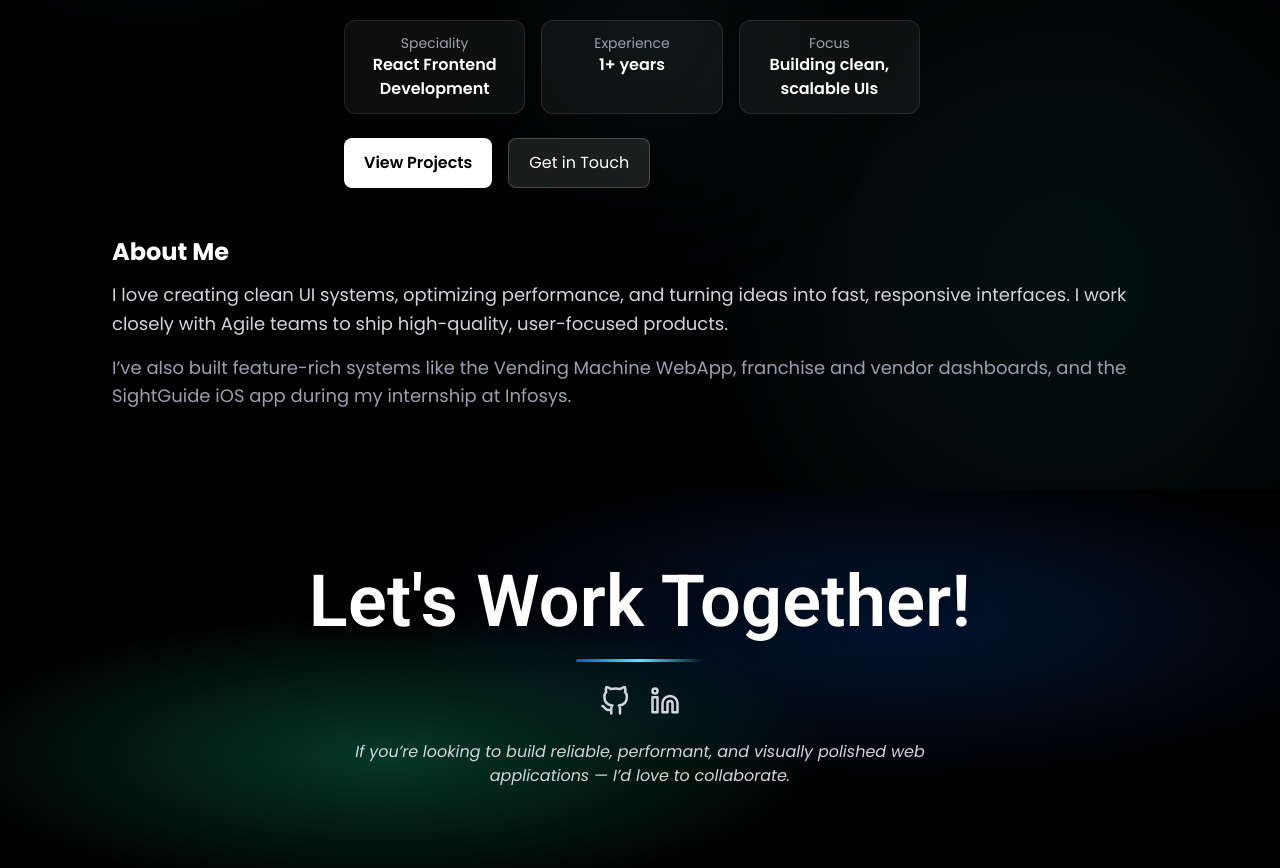
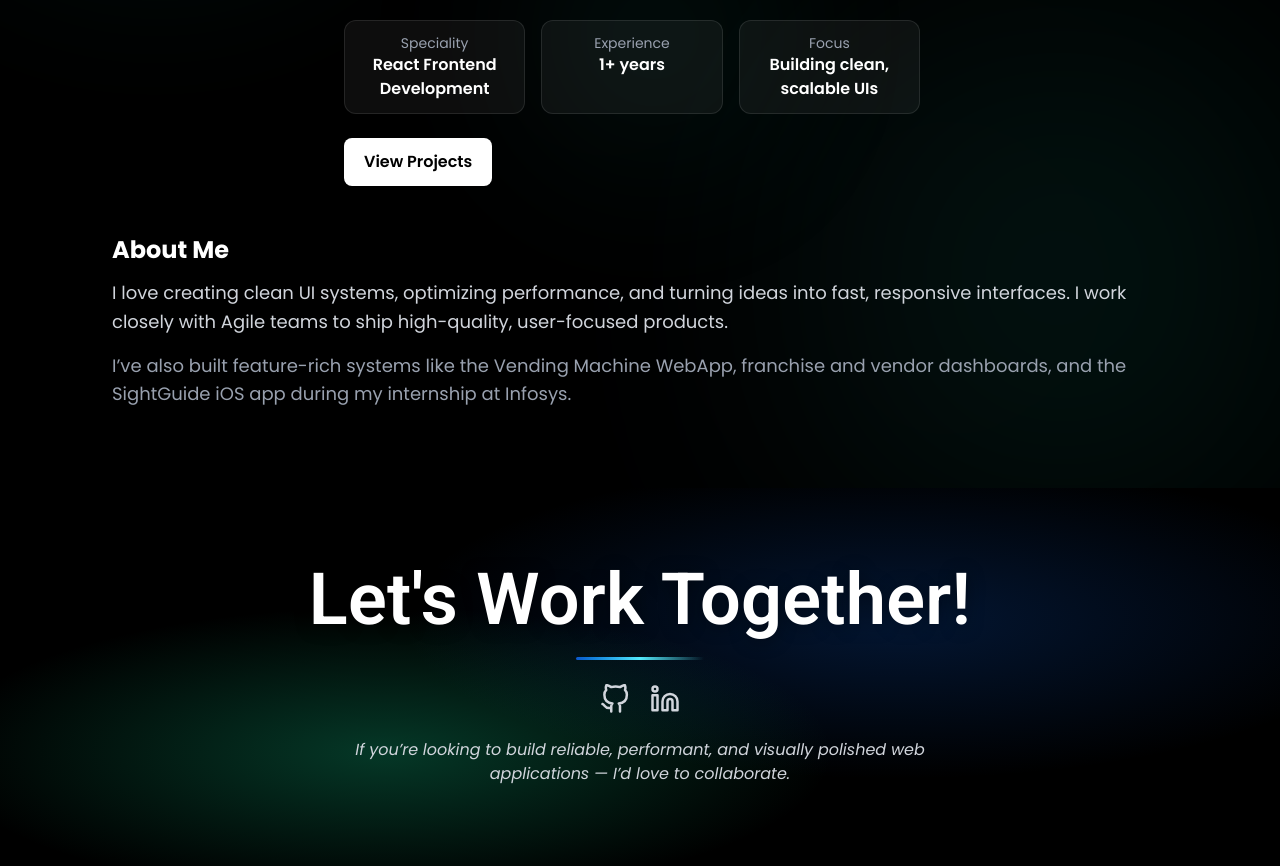
Before and after one commit to Palak2808/My_Portfolio, a React (Vite) app: page / in a window 1280 px wide. Shown: the part 5840-6708 px from the top of the page. Built offline with nearby package versions, Linux system fonts and the light colour scheme.

Commit message:
Corrected url for view projects

```diff
--- a/src/sections/About.tsx
+++ b/src/sections/About.tsx
@@ -77,12 +77,6 @@ export default function About() {
               >
                 View Projects
               </a>
-              <a
-                href="#contact"
-                className="inline-flex items-center justify-center rounded-lg bg-white/10 border border-white/20 text-white px-5 py-3 hover:bg-white/20 transition"
-              >
-                Get in Touch
-              </a>
             </div>
           </div>
         </motion.div>
--- a/src/sections/Home.tsx
+++ b/src/sections/Home.tsx
@@ -106,7 +106,7 @@ export default function Home() {
               transition={{ duration: 0.8, delay: 0.8 }}
             >
               <a
-                href="projects"
+                href="#projects"
                 className="py-3 rounded-full font-medium text-lg text-white px-6 bg-gradient-to-r from-[#00bf8f] to-[#1cd8d2] shadow-lg hover:scale-105 transition-all"
               >
                 View My Work
```
